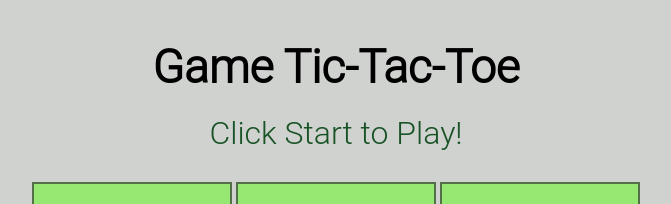
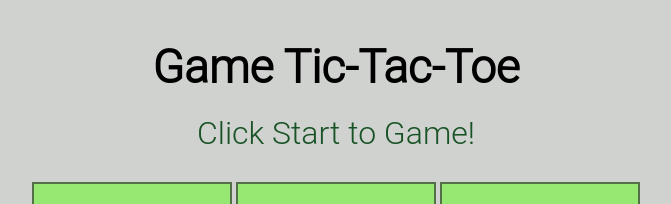
Before and after one commit to ViktoriiaRud/game-tic-tac-toe, a React (Create React App) app: page / in a window 1280 px wide. Shown: the top 204 px of the page, without its empty margins (304-975 px from the left). Built offline with nearby package versions, Linux system fonts and the light colour scheme.

Commit message:
bug-fix name folder Game

```diff
--- a/src/App.tsx
+++ b/src/App.tsx
@@ -2,7 +2,7 @@ import React from 'react';
 import { ThemeProvider } from 'styled-components';
 import {theme} from "./theme/theme";
 import GlobalStyle from "./theme/globalStyles";
-import Game from "./components/game.ts";
+import Game from "./components/game";
 
 const App: React.FC = () => {
   return (
--- a/src/components/game.ts/game.tsx
+++ b/src/components/game/game.tsx
@@ -34,7 +34,7 @@ const Game: React.FC = () => {
     };
 
     const winner = calculateWinner(board);
-    const status = winner ? `Winner: ${winner}` : gameStarted ? `Next player: ${currentPlayer}` : 'Click Start to Play!';
+    const status = winner ? `Winner: ${winner}` : gameStarted ? `Next player: ${currentPlayer}` : 'Click Start to Game!';
 
     return (
         <Container>
```
Also changed, not shown: src/components/game/game.styles.ts (renamed from src/components/game.ts/game.styles.ts), src/components/game/index.ts (renamed from src/components/game.ts/index.ts).
